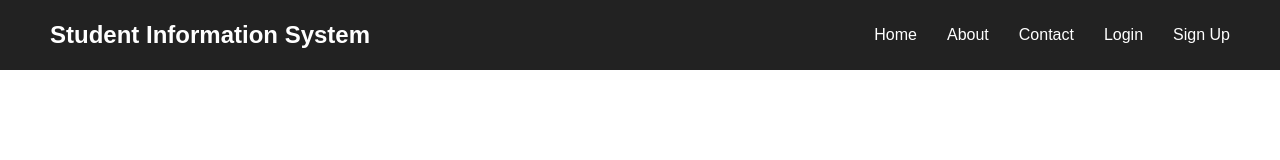
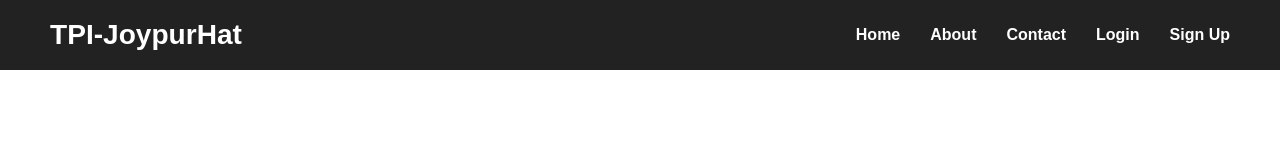
Before and after one commit to akkafi/Student_Information_Project, a plain HTML site: page index.html in a window 1280 px wide. Drawn offline with Linux system fonts and the light colour scheme; a web font is replaced by a local one.

Commit message:
Navbar Update

```diff
--- a/Style/style.css
+++ b/Style/style.css
@@ -8,6 +8,7 @@ body {
     font-family: Arial, sans-serif;
 }
 
+/* Navbar Section Start Here */
 .title-bar {
     width: 100%;
     min-height: 70px;
@@ -36,6 +37,7 @@ body {
     text-decoration: none;
     font-size: 16px;
     padding: 10px 0;
+    font-weight: 700;
 }
 
 /* Green underline */
@@ -47,7 +49,7 @@ body {
     bottom: 3px;
     width: 0;
     height: 3px;
-    background-color: #f14501;
+    background-color: #f1b101;
     transition: width 0.3s ease;
 }
 
@@ -76,3 +78,5 @@ body {
     }
 
 }
+
+/* Navbar Section End Here */
--- a/index.html
+++ b/index.html
@@ -18,7 +18,7 @@
     <header class="title-bar">
 
         <div class="logo">
-            Student Information System
+            <h3>TPI-JoypurHat</h3>
         </div>
 
         <div class="buttons">
```
